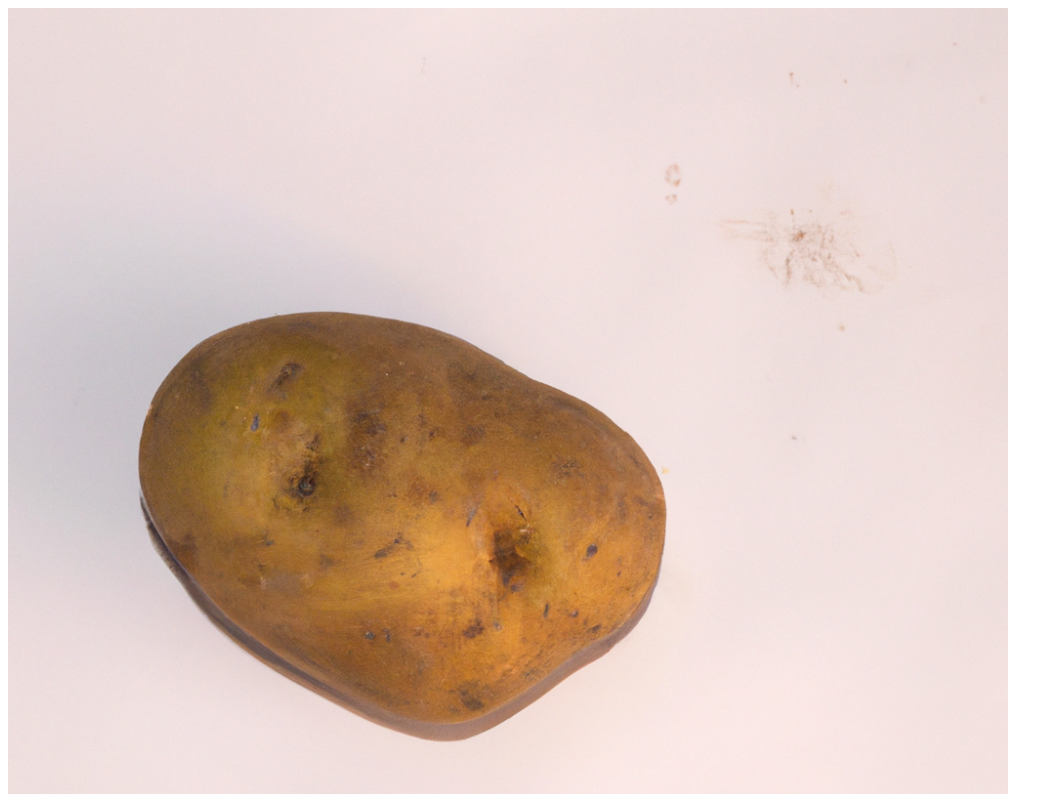
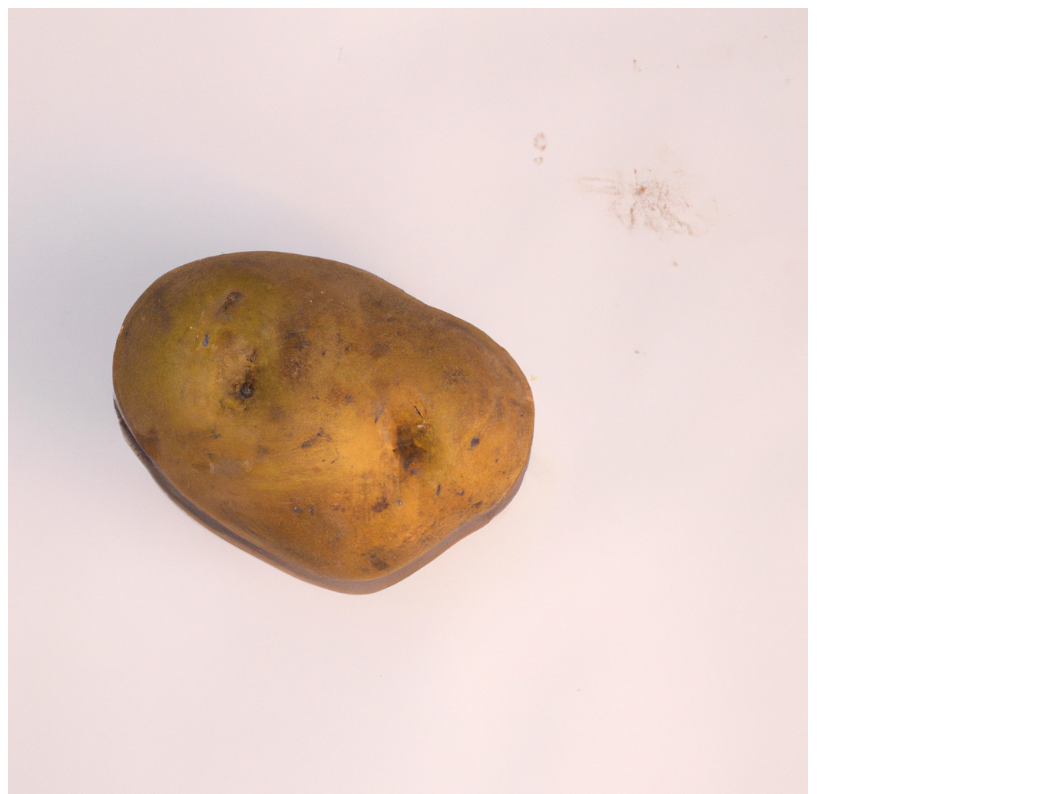
Before and after one commit to Clifford-Nkarenbi/Clifford-Nkarenbi.github.io, a plain HTML site: page index.html in a window 1280 px wide. Both pictures are taken after a click on the button "Click for secret". Shown: the top 794 px of the page, without its empty margins (0-1063 px from the left). Drawn offline with Linux system fonts and the light colour scheme.

Commit message:
Update index.html

```diff
--- a/index.html
+++ b/index.html
@@ -7,7 +7,7 @@
 
     <body>
         <button onclick="show()" id="btn">Click for secret</button>
-        <img id="potato" src="DALL·E 2023-04-14 10.19.05 - a picture of a potato.png" width="1000" height="1000"/>
+        <img id="potato" src="DALL·E 2023-04-14 10.19.05 - a picture of a potato.png" width="800" height="800"/>
         <script>
             function show() {
  document.getElementById('potato')
```
